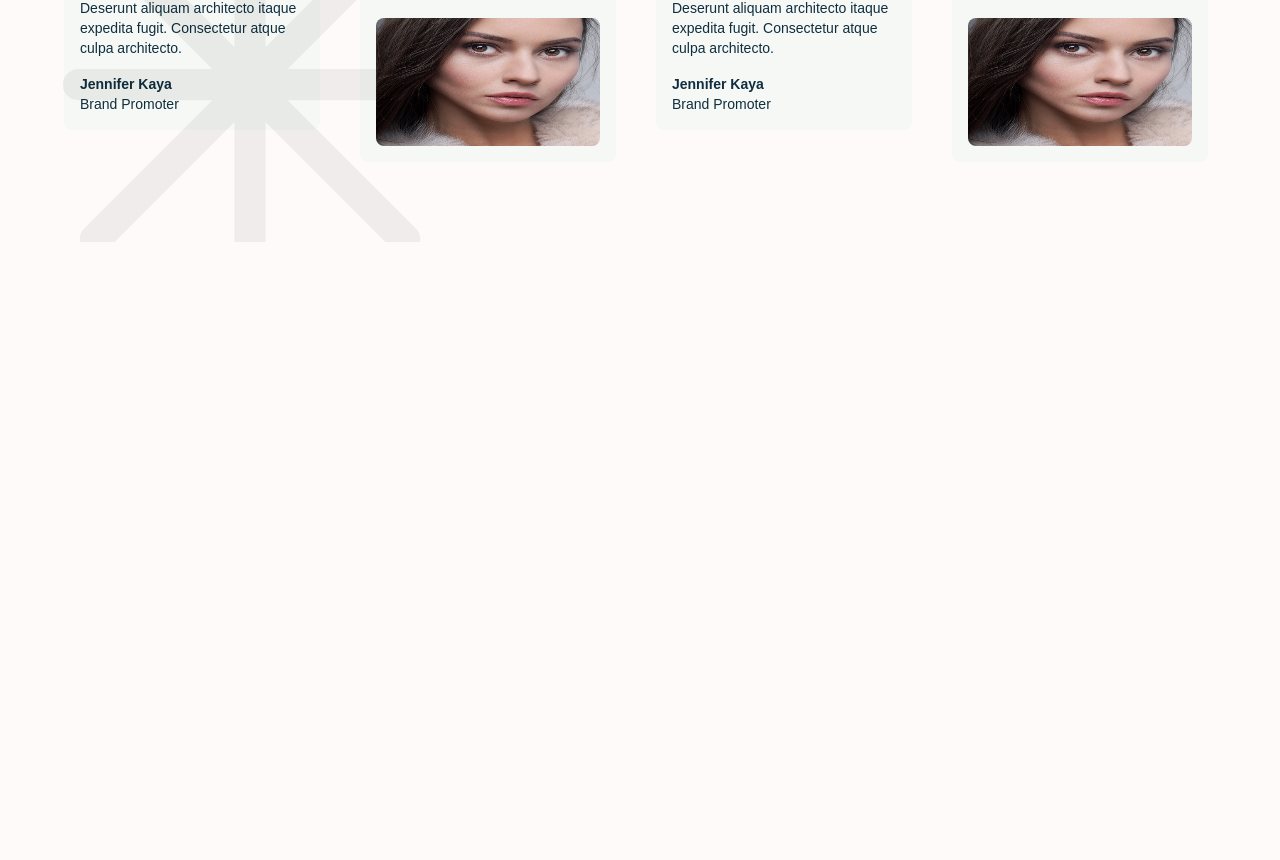
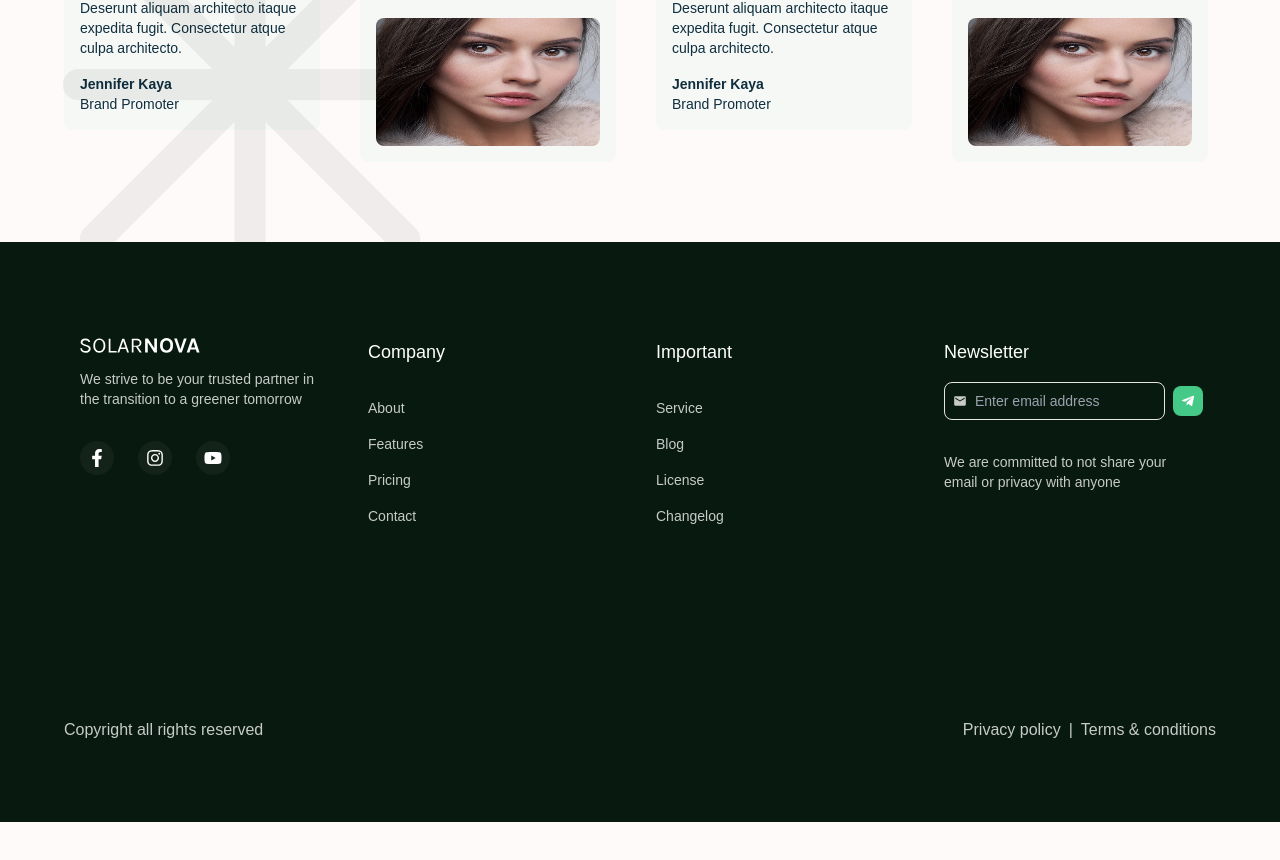
Before and after one commit to Rozmyk/SolarNova, a Next.js app: page / in a window 1280 px wide. Shown: the part 3592-4452 px from the top of the page. After the commit the page ends 4414 px from the top, so only its background shows below. Built offline with nearby package versions, Linux system fonts and the light colour scheme.

Commit message:
Add new Footer

```diff
--- a/src/app/page.tsx
+++ b/src/app/page.tsx
@@ -3,6 +3,7 @@ import Header from '@/components/Header/Header'
 import Solutions from '@/components/Solutions/Solutions'
 import Projects from '@/components/Projects/Projects'
 import PerformanceStats from '@/components/PerformanceStats/PerformanceStats'
+import Footer from '@/components/Footer/Footer'
 export default function Home() {
 	return (
 		<>
@@ -12,7 +13,7 @@ export default function Home() {
 			<Solutions />
 			<Projects />
 			<PerformanceStats />
-			<div className='h-screen'></div>
+			<Footer />
 		</>
 	)
 }
--- /dev/null
+++ b/src/components/Footer/Footer.tsx
@@ -0,0 +1,77 @@
+import Wrapper from '../Wrapper/Wrapper'
+import Link from 'next/link'
+import Image from 'next/image'
+import { FaFacebookF, FaInstagram, FaYoutube, FaTelegramPlane } from 'react-icons/fa'
+import { MdMail } from 'react-icons/md'
+
+const SocialIcon = ({ Icon }: { Icon: React.ComponentType<{ size?: number; className?: string }> }) => {
+	return (
+		<div className='p-2 bg-[#132319] rounded-full flex justify-center items-center'>
+			<Icon size={18} className='text-white' />
+		</div>
+	)
+}
+const SectionTitle = ({ children }: { children: string }) => {
+	return <h5 className='text-lg text-white mb-4'>{children}</h5>
+}
+const Footer = () => {
+	return (
+		<footer className='bg-[#08190f]'>
+			<Wrapper>
+				<div className='grid grid-cols-1 sm:grid-cols-2 lg:grid-cols-4 items-start w-full gap-8 text-[#c6cbc9] p-4'>
+					<div className='flex flex-col items-start mb-4'>
+						<Image width={120} height={100} alt='solarnova logo' src='/logoWhite.svg' className='mb-4' />
+						<p className='text-sm mb-8'>We strive to be your trusted partner in the transition to a greener tomorrow</p>
+						<div className='flex justify-center items-center gap-6'>
+							<SocialIcon Icon={FaFacebookF} />
+							<SocialIcon Icon={FaInstagram} />
+							<SocialIcon Icon={FaYoutube} />
+						</div>
+					</div>
+					<div className='flex flex-col items-start mb-4 gap-4 text-sm'>
+						<SectionTitle>Company</SectionTitle>
+						<Link href='/'>About</Link>
+						<Link href='/'>Features</Link>
+						<Link href='/'>Pricing</Link>
+						<Link href='/'>Contact</Link>
+					</div>
+					<div className='flex flex-col items-start mb-4 gap-4 text-sm'>
+						<SectionTitle>Important</SectionTitle>
+						<Link href='/'>Service</Link>
+						<Link href='/'>Blog</Link>
+						<Link href='/'>License</Link>
+						<Link href='/'>Changelog</Link>
+					</div>
+					<div className='flex flex-col items-start mb-4 text-sm'>
+						<SectionTitle>Newsletter</SectionTitle>
+						<div className='flex justify-between items-center gap-2 mb-8 '>
+							<div className='flex justify-center items-center border border-#c6cbc9 border-solid p-2 gap-2 rounded-lg'>
+								<MdMail />
+								<input className='bg-transparent text-sm' placeholder='Enter email address '></input>
+							</div>
+							<button className='rounded-lg bg-primary p-2 text-white'>
+								<FaTelegramPlane />
+							</button>
+						</div>
+						<p className='text-sm'>We are committed to not share your email or privacy with anyone</p>
+					</div>
+				</div>
+
+				<div className='flex justify-between items-center mt-40 text-[#c6cbc9] '>
+					<p>Copyright all rights reserved</p>
+					<div className='flex gap-2 justify-center items-center '>
+						<Link href={'/privacy-policy'} className='hover:text-white'>
+							Privacy policy
+						</Link>
+						<p>|</p>
+						<Link href={'/terms'} className='hover:text-white'>
+							Terms & conditions
+						</Link>
+					</div>
+				</div>
+			</Wrapper>
+		</footer>
+	)
+}
+
+export default Footer
```
